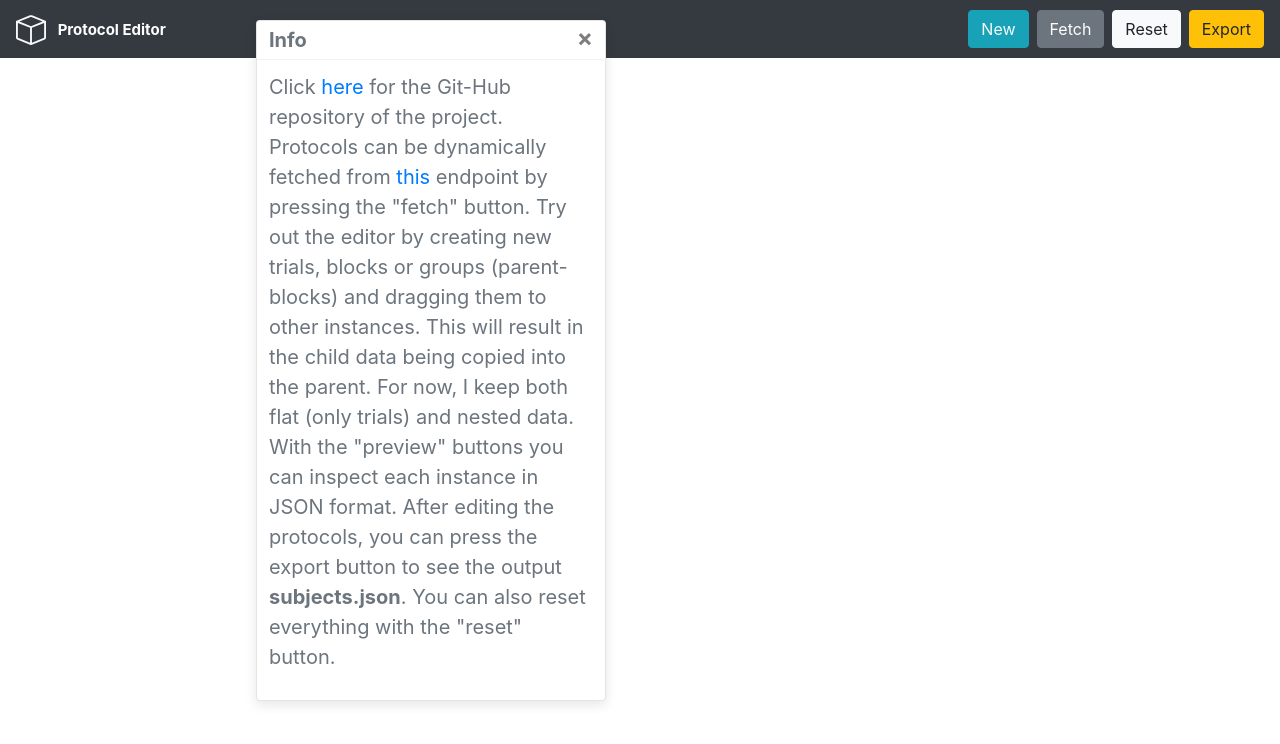
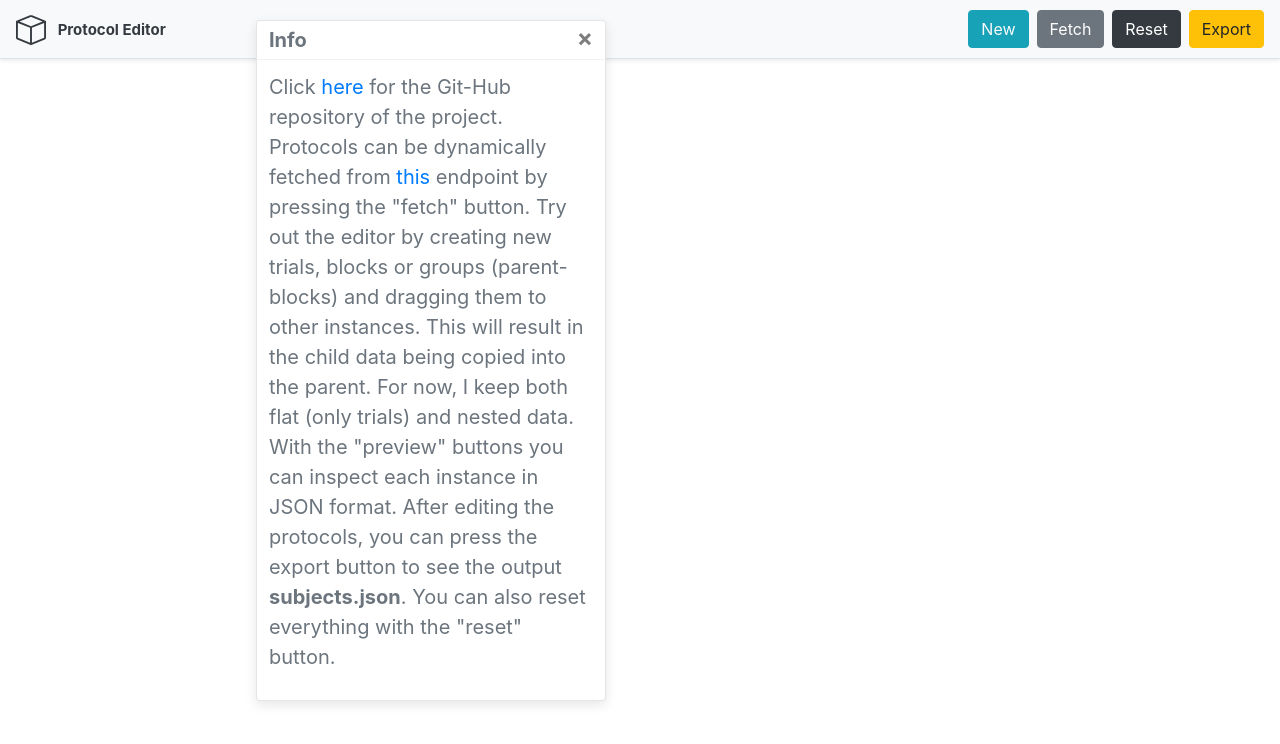
Before and after one commit to pavlos-konstantinidis/config-tool_mock, a Vue app: page / in a window 1280 px wide. Shown: the top 744 px of the page. Built offline with nearby package versions, Linux system fonts and the light colour scheme; what vue-json-viewer would draw is missing.

Commit message:
change navbar

```diff
--- a/src/App.vue
+++ b/src/App.vue
@@ -1,11 +1,12 @@
 <template>
 <div id="app" class="h-100">
   <div class="container-fluid h-100 p-0">
+
     <!-- navigation bar -->
-    <nav class="navbar navbar-expand-lg bg-dark mb-3">
-      <a class="navbar-brand text-light"><svg width="1.5em" height="1.5em" viewBox="0 0 16 16" class="bi bi-box" fill="currentColor" xmlns="http://www.w3.org/2000/svg">
+    <nav class="navbar navbar-expand-lg bg-light shadow-sm border-bottom mb-3">
+      <a class="navbar-brand text-dark"><svg width="1.5em" height="1.5em" viewBox="0 0 16 16" class="bi bi-box" fill="currentColor" xmlns="http://www.w3.org/2000/svg">
   <path fill-rule="evenodd" d="M8.186 1.113a.5.5 0 0 0-.372 0L1.846 3.5 8 5.961 14.154 3.5 8.186 1.113zM15 4.239l-6.5 2.6v7.922l6.5-2.6V4.24zM7.5 14.762V6.838L1 4.239v7.923l6.5 2.6zM7.443.184a1.5 1.5 0 0 1 1.114 0l7.129 2.852A.5.5 0 0 1 16 3.5v8.662a1 1 0 0 1-.629.928l-7.185 2.874a.5.5 0 0 1-.372 0L.63 13.09a1 1 0 0 1-.63-.928V3.5a.5.5 0 0 1 .314-.464L7.443.184z"/>
-</svg> <span class="badge badge-dark">Protocol Editor</span> </a>
+</svg> <span class="badge badge-transparent">Protocol Editor</span> </a>
       <div class="collapse navbar-collapse" id="navbarNavDropdown">
         <ul class="navbar-nav ml-auto">
           <li class="nav-item mr-auto dropleft">
@@ -26,7 +27,7 @@
             <a type="button" class="btn btn-secondary" @click="fetchProtocols">Fetch</a>
           </li>
           <li class="nav-item mr-auto ml-2">
-            <a type="button" class="btn btn-light" @click="resetAll">Reset</a>
+            <a type="button" class="btn btn-dark" @click="resetAll">Reset</a>
           </li>
           <li class="nav-item mr-auto ml-2">
             <a type="button" class="btn btn-warning" @click="exportProtocols" data-toggle="modal" data-target="#previewModal">Export</a>
```
